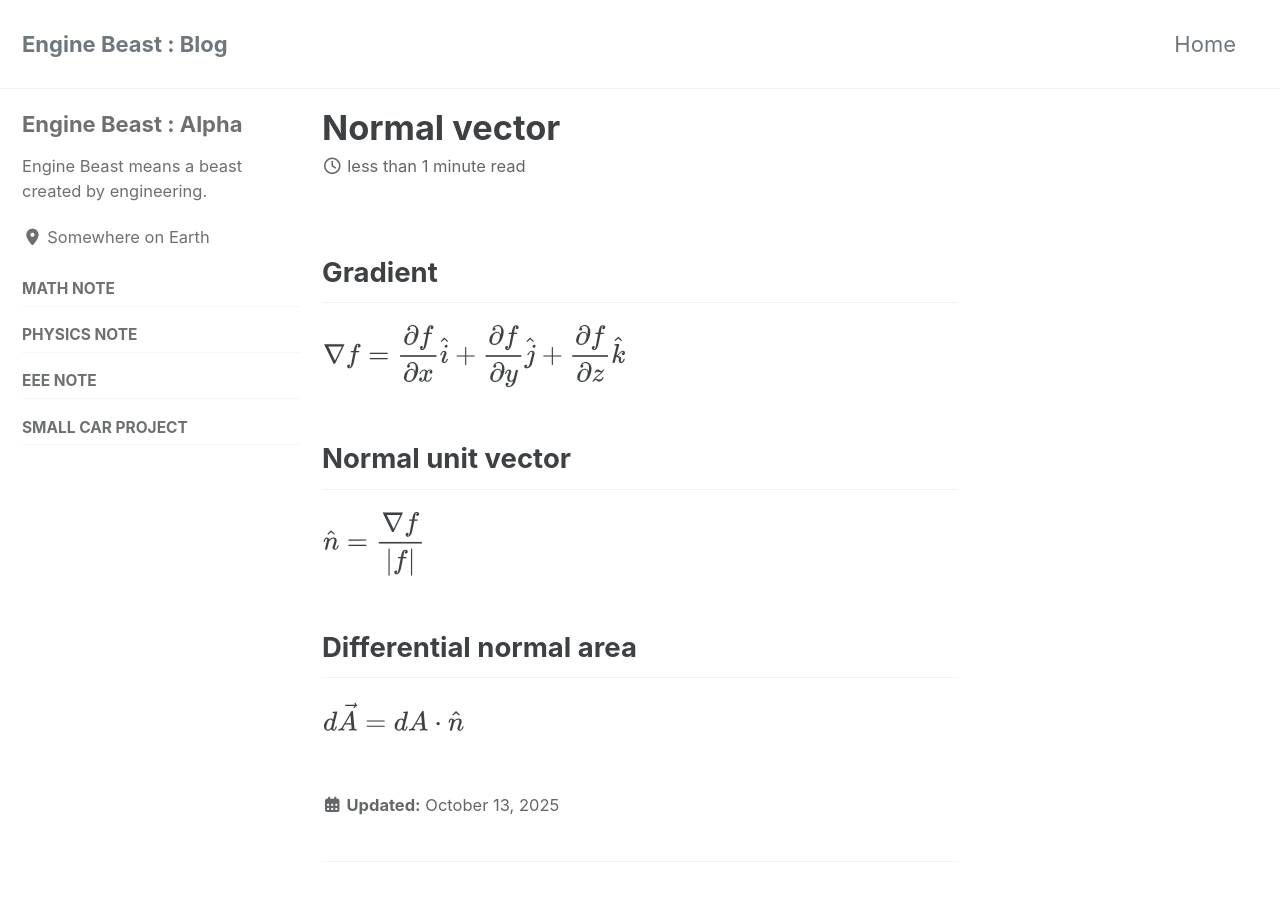
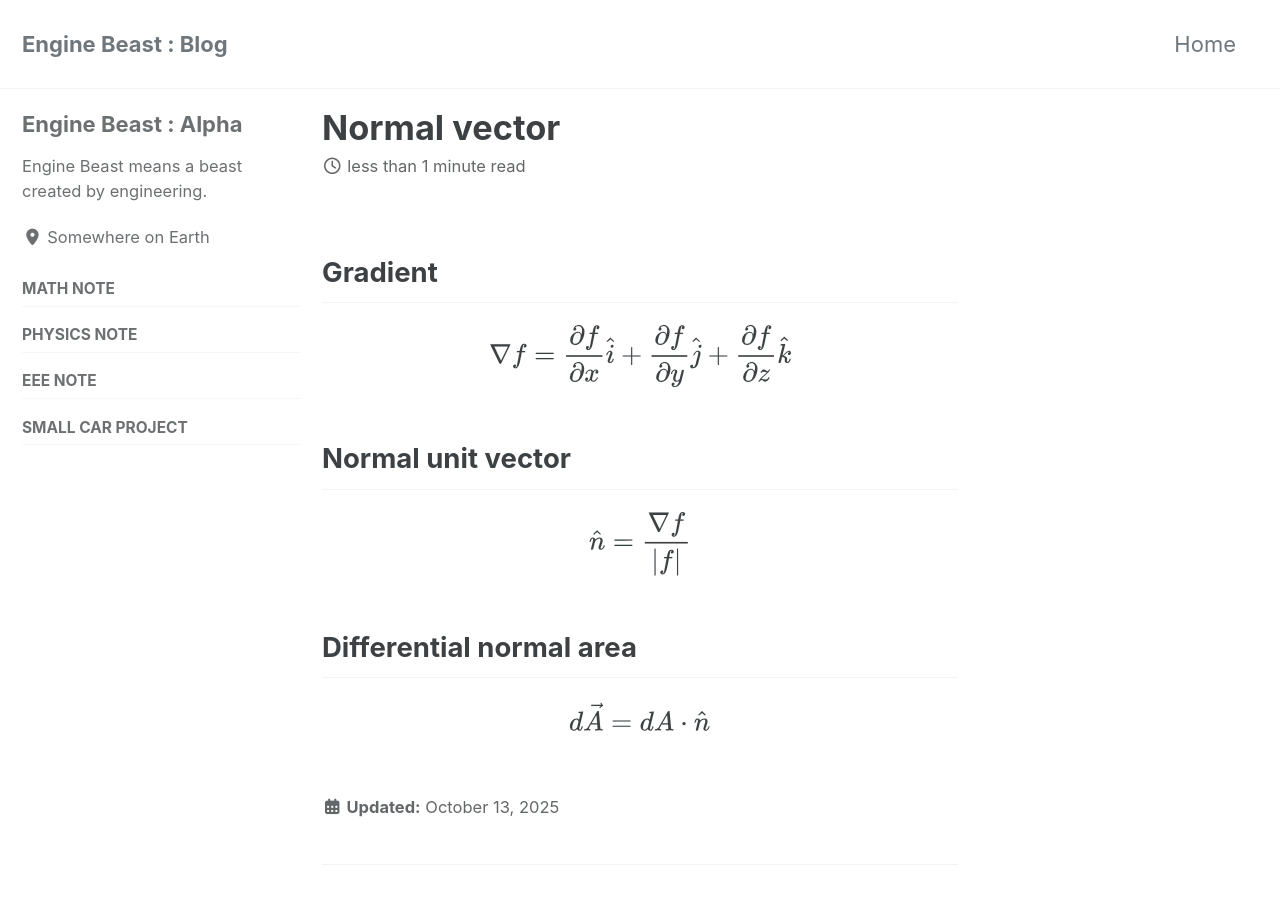
Before and after one commit to enginebeast/enginebeast.github.io, a Jekyll site: the page built from _posts/2025-10-13-normal_vector.md, in a window 1280 px wide and 900 px high. Built offline with Jekyll 4.4.1, drawn with Linux system fonts in a browser that asks for light colours; cached includes are drawn as plain includes.

Commit message:
falighn delete

```diff
--- a/_posts/2025-10-13-normal_vector.md
+++ b/_posts/2025-10-13-normal_vector.md
@@ -8,27 +8,15 @@ comments: true
 
 <h2>Gradient</h2>
 
-$$
-\begin{flalign*}
-\nabla f = \frac{\partial f}{\partial x}\hat{i} +
+$$\nabla f = \frac{\partial f}{\partial x}\hat{i} +
 \frac{\partial f}{\partial y}\hat{j} +
-\frac{\partial f}{\partial z}\hat{k} &&
-\end{flalign*}
-$$
+\frac{\partial f}{\partial z}\hat{k}$$
 
 <h2>Normal unit vector</h2>
 
-$$
-\begin{flalign*}
-\hat{n} = \frac{\nabla f}{|f|} &&
-\end{flalign*}
-$$
+$$\hat{n} = \frac{\nabla f}{|f|}$$
 
 
 <h2>Differential normal area</h2>
 
-$$
-\begin{flalign*}
-d \vec{A} = dA \cdot \hat{n} &&
-\end{flalign*}
-$$
+$$d \vec{A} = dA \cdot \hat{n}$$
```
